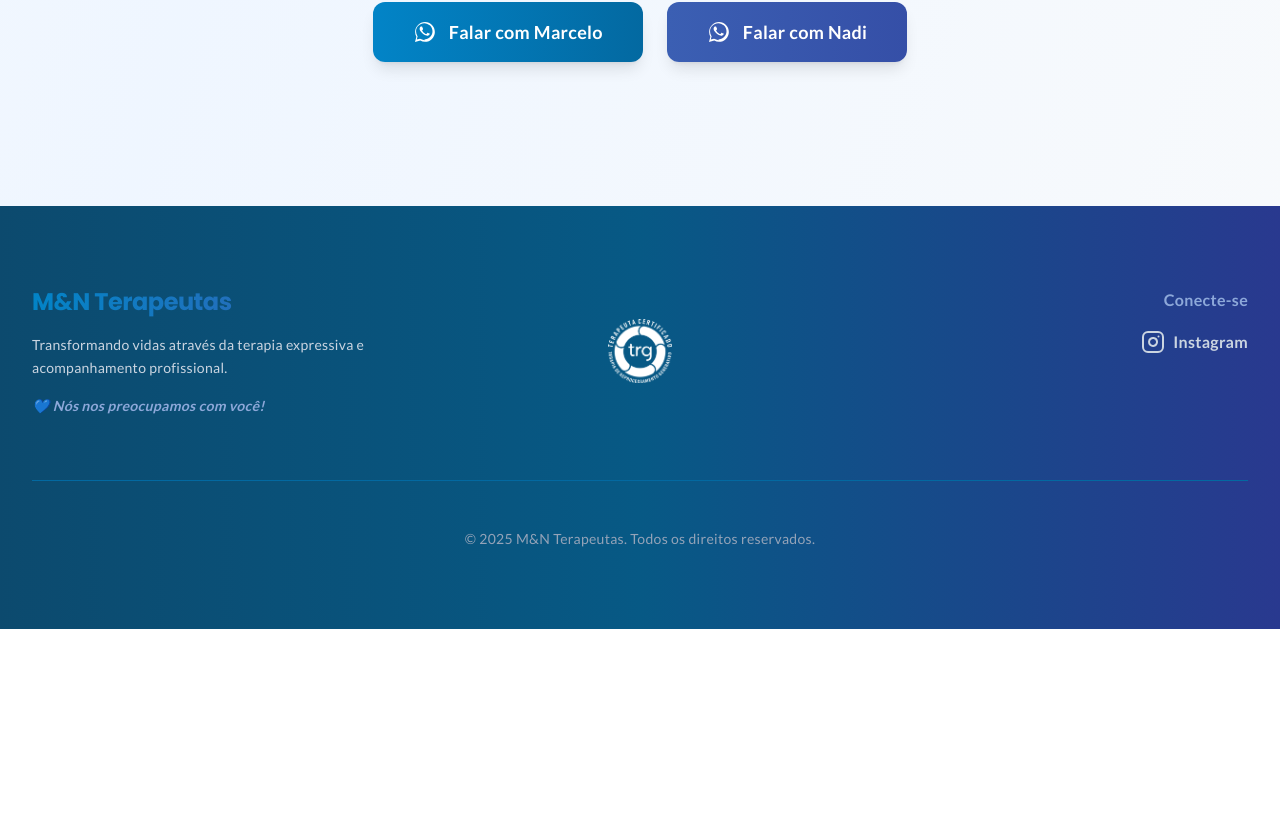
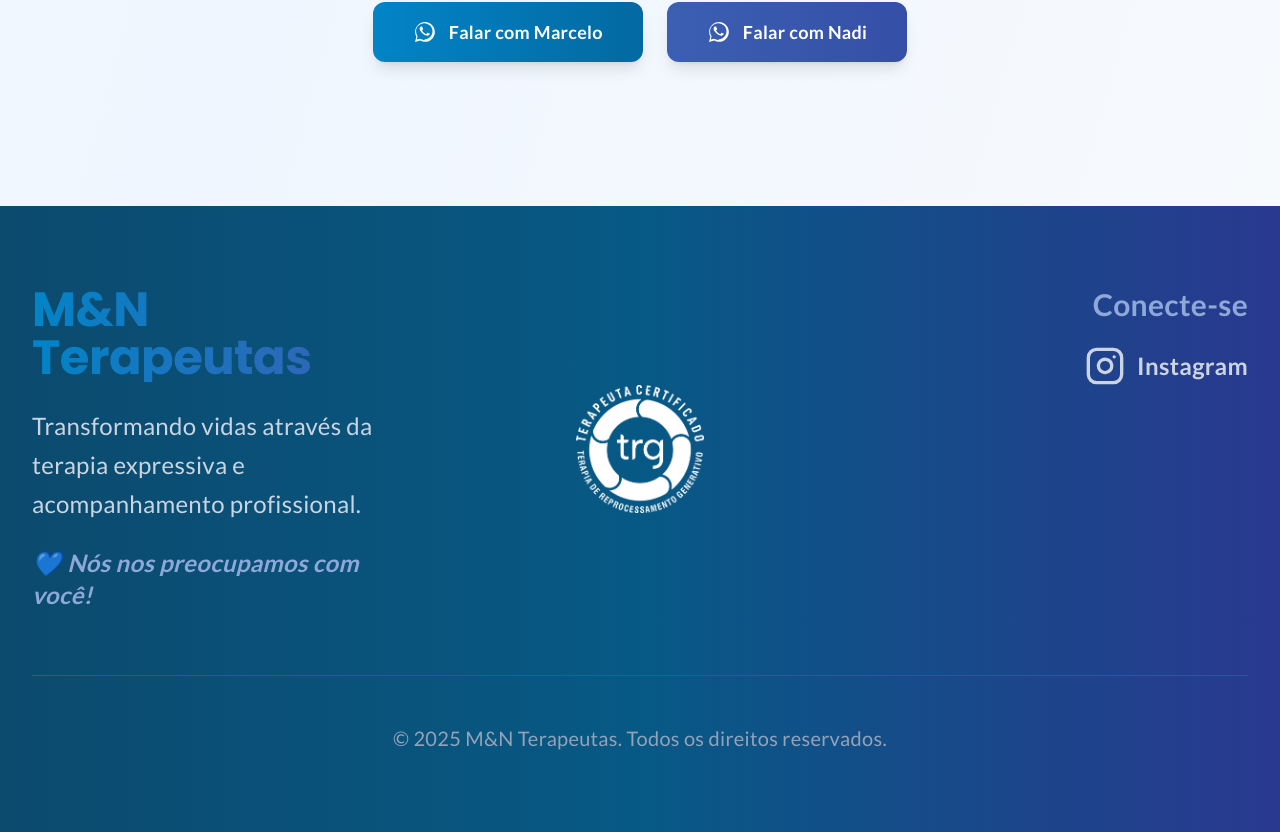
Before and after one commit to krtur/mn, a React (Vite) app: page / in a window 1280 px wide. Shown: the part 3701-4533 px from the top of the page. Before the commit the page ends 4330 px from the top, so only its background shows below. Built offline with nearby package versions, Linux system fonts and the light colour scheme; no server answers.

Commit message:
Ajuste de Footer

```diff
--- a/components/Chatbot.tsx
+++ b/components/Chatbot.tsx
@@ -99,7 +99,7 @@ Quer agendar uma sessão com um deles?`;
     }
 
     // Check for pricing/free session
-    if (lowerMessage.match(/preço|valor|custa|quanto|grátis|sessão gratuita|free/i)) {
+    if (lowerMessage.match(/preço|valor|custa|quanto|grátis|free/i)) {
       return `💼 **Investimento em sua saúde mental** - Oferecemos atendimento profissional com terapeutas certificados internacionalmente.
 
 Para conhecer melhor nossos serviços e valores:
@@ -288,11 +288,10 @@ O que prefere?`;
                 className={`flex ${message.sender === 'user' ? 'justify-end' : 'justify-start'}`}
               >
                 <div
-                  className={`max-w-xs px-4 py-3 rounded-lg ${
-                    message.sender === 'user'
+                  className={`max-w-xs px-4 py-3 rounded-lg ${message.sender === 'user'
                       ? 'bg-primary-500 text-white rounded-br-none'
                       : 'bg-white text-slate-800 border border-stone-200 rounded-bl-none'
-                  }`}
+                    }`}
                 >
                   <p className="text-sm whitespace-pre-wrap break-words">{message.text}</p>
                   {message.sender === 'bot' && message.text.includes('Agendar Sessão') && (
--- a/components/Footer.tsx
+++ b/components/Footer.tsx
@@ -15,11 +15,11 @@ const Footer: React.FC = () => {
         <div className="grid grid-cols-1 md:grid-cols-3 gap-16 mb-16">
           {/* Brand Section */}
           <div className="text-center md:text-left">
-            <h3 className="text-2xl font-bold mb-4 gradient-text">M&N Terapeutas</h3>
-            <p className="text-slate-300 text-sm leading-relaxed mb-4">
+            <h3 className="text-5xl font-bold mb-6 gradient-text">M&N Terapeutas</h3>
+            <p className="text-slate-300 text-2xl leading-relaxed mb-6">
               {t('footer.tagline')}
             </p>
-            <p className="text-accent-300 font-semibold text-sm italic">
+            <p className="text-accent-300 font-semibold text-2xl italic">
               {t('footer.care')}
             </p>
           </div>
@@ -29,28 +29,28 @@ const Footer: React.FC = () => {
             <img
               src="/TRG-logo.png"
               alt="TRG Logo"
-              className="h-16 w-auto object-contain hover:opacity-80 transition-opacity duration-300"
+              className="h-32 w-auto object-contain hover:opacity-80 transition-opacity duration-300"
             />
           </div>
 
           {/* Social */}
           <div className="text-center md:text-right">
-            <p className="font-bold text-accent-300 mb-4">{t('footer.connect')}</p>
+            <p className="font-bold text-accent-300 mb-6 text-3xl">{t('footer.connect')}</p>
             <a
               href={instagramUrl}
               target="_blank"
               rel="noopener noreferrer"
-              className="inline-flex items-center gap-2 text-slate-300 hover:text-accent-300 transition-all duration-300 group"
+              className="inline-flex items-center gap-3 text-slate-300 hover:text-accent-300 transition-all duration-300 group"
             >
-              <InstagramIcon className="w-6 h-6 group-hover:scale-125 transition-transform" />
-              <span className="font-semibold group-hover:underline">Instagram</span>
+              <InstagramIcon className="w-10 h-10 group-hover:scale-125 transition-transform" />
+              <span className="font-semibold text-2xl group-hover:underline">Instagram</span>
             </a>
           </div>
         </div>
 
         {/* Divider */}
         <div className="border-t border-primary-700 pt-12">
-          <p className="text-center text-slate-400 text-sm">
+          <p className="text-center text-slate-400 text-xl">
             {t('footer.copyright')}
           </p>
         </div>
```
